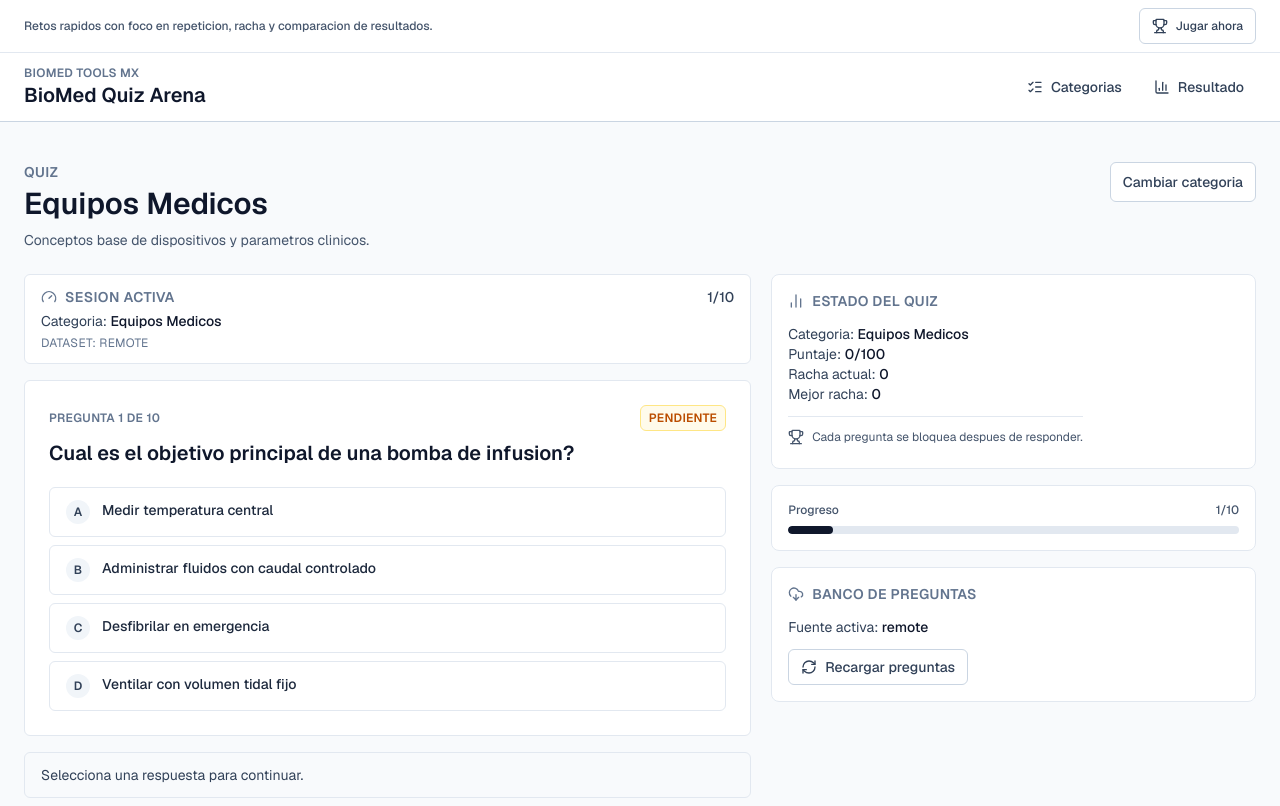
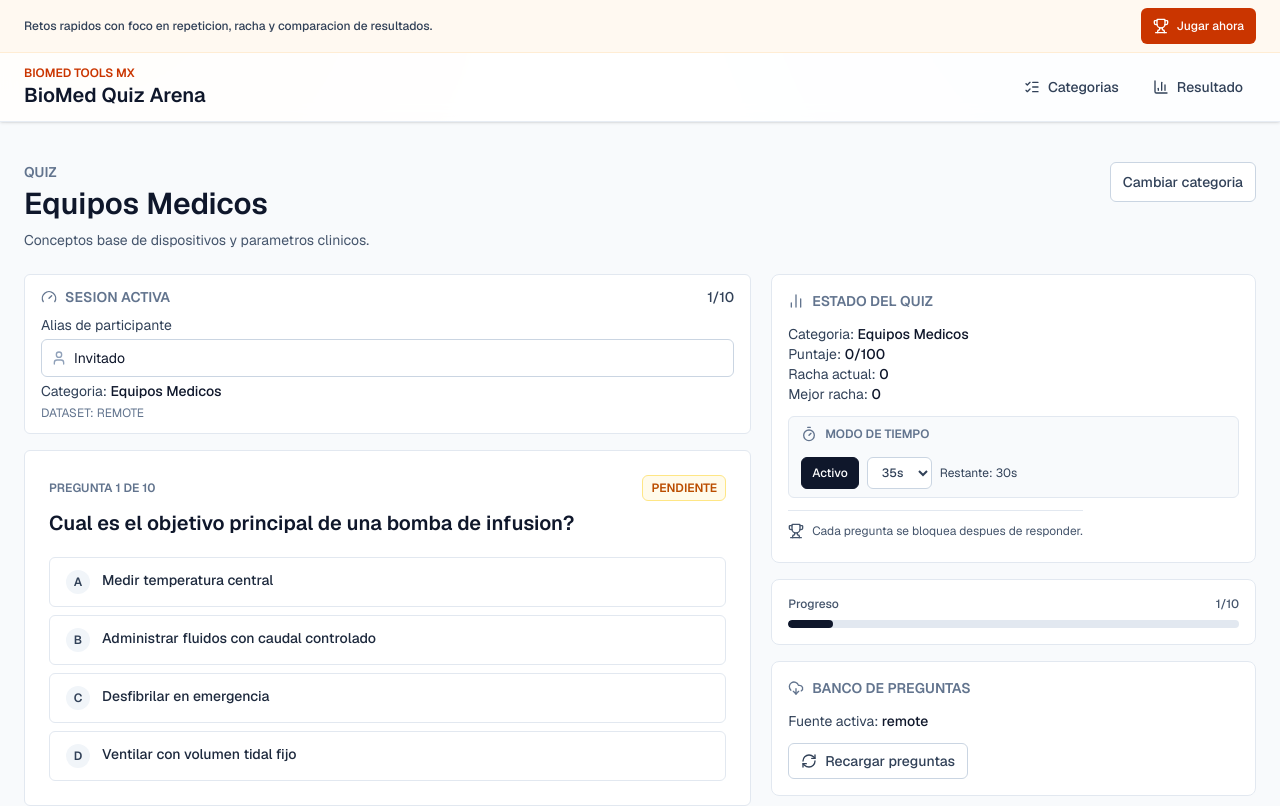
Before and after one commit to sircalch/biomed-quiz-arena, a Next.js app: page /quiz/equipos-medicos in a window 1280 px wide. Shown: the top 806 px of the page. Built offline with nearby package versions, Linux system fonts and the light colour scheme.

Commit message:
Improve UI polish and add timed mode and participant alias

```diff
--- a/app/globals.css
+++ b/app/globals.css
@@ -1,8 +1,8 @@
 @import "tailwindcss";
 
 :root {
-  --background: #f8fafc;
-  --foreground: #0f172a;
+  --background: #f7f8fc;
+  --foreground: #141b2d;
   --surface: #ffffff;
 }
 
@@ -15,7 +15,20 @@
 }
 
 body {
-  background: var(--background);
+  background:
+    radial-gradient(circle at 6% -8%, #ffedd5 0%, transparent 32%),
+    radial-gradient(circle at 94% -14%, #dbeafe 0%, transparent 34%),
+    radial-gradient(circle at 50% 118%, #dcfce7 0%, transparent 32%),
+    var(--background);
   color: var(--foreground);
   font-family: var(--font-geist-sans), Arial, Helvetica, sans-serif;
 }
+
+* {
+  letter-spacing: 0;
+}
+
+::selection {
+  background: #fed7aa;
+  color: #7c2d12;
+}
--- a/app/layout.tsx
+++ b/app/layout.tsx
@@ -30,23 +30,25 @@ export default function RootLayout({
       lang="es"
       className={`${geistSans.variable} ${geistMono.variable} h-full antialiased`}
     >
-      <body className="min-h-full flex flex-col bg-slate-50">
-        <header className="border-b border-slate-300 bg-white">
-          <div className="mx-auto flex w-full max-w-7xl items-center justify-between gap-3 border-b border-slate-200 px-4 py-2 md:px-6">
-            <p className="text-xs font-medium text-slate-600">
+      <body className="min-h-full flex flex-col">
+        <header className="sticky top-0 z-40 border-b border-slate-200/80 bg-white/90 shadow-sm backdrop-blur">
+          <div className="bg-orange-50/80">
+            <div className="mx-auto flex w-full max-w-7xl items-center justify-between gap-3 border-b border-orange-100 px-4 py-2 md:px-6">
+              <p className="text-xs font-medium text-slate-700">
               Retos rapidos con foco en repeticion, racha y comparacion de resultados.
               </p>
               <Link
                 href="/categories"
-              className="inline-flex min-h-9 items-center gap-2 rounded-md border border-slate-300 bg-white px-3 py-1.5 text-xs font-medium text-slate-700 transition hover:bg-slate-100"
+                className="inline-flex min-h-9 items-center gap-2 rounded-md bg-orange-700 px-3 py-1.5 text-xs font-medium text-white transition hover:bg-orange-600"
               >
                 <Trophy className="h-4 w-4" aria-hidden="true" />
                 Jugar ahora
               </Link>
             </div>
+          </div>
           <div className="mx-auto flex w-full max-w-7xl flex-wrap items-center justify-between gap-3 px-4 py-3 md:px-6">
             <div>
-              <p className="text-xs font-semibold uppercase tracking-wide text-slate-500">
+              <p className="text-xs font-semibold uppercase tracking-wide text-orange-700">
                 BioMed Tools MX
               </p>
               <Link href="/" className="text-xl font-semibold text-slate-900">
@@ -56,14 +58,14 @@ export default function RootLayout({
             <nav className="flex flex-wrap items-center gap-2 text-sm">
               <Link
                 href="/categories"
-                className="inline-flex min-h-10 items-center gap-2 rounded-md px-3 py-2 font-medium text-slate-700 hover:bg-slate-100"
+                className="inline-flex min-h-10 items-center gap-2 rounded-md border border-transparent px-3 py-2 font-medium text-slate-700 hover:border-orange-200 hover:bg-orange-50"
               >
                 <ListChecks className="h-4 w-4" aria-hidden="true" />
                 Categorias
               </Link>
               <Link
                 href="/result"
-                className="inline-flex min-h-10 items-center gap-2 rounded-md px-3 py-2 font-medium text-slate-700 hover:bg-slate-100"
+                className="inline-flex min-h-10 items-center gap-2 rounded-md border border-transparent px-3 py-2 font-medium text-slate-700 hover:border-orange-200 hover:bg-orange-50"
               >
                 <BarChart3 className="h-4 w-4" aria-hidden="true" />
                 Resultado
--- a/components/QuizRunner.tsx
+++ b/components/QuizRunner.tsx
@@ -6,7 +6,9 @@ import {
   CloudDownload,
   Gauge,
   RefreshCw,
+  Timer,
   Trophy,
+  User,
 } from "lucide-react";
 import { useRouter } from "next/navigation";
 import { useCallback, useEffect, useMemo, useState } from "react";
@@ -43,6 +45,10 @@ export function QuizRunner({ category, questions }: QuizRunnerProps) {
     "Selecciona una respuesta para continuar.",
   );
   const [feedbackTone, setFeedbackTone] = useState<FeedbackTone>("info");
+  const [timedMode, setTimedMode] = useState(true);
+  const [questionDuration, setQuestionDuration] = useState(35);
+  const [timeLeft, setTimeLeft] = useState(35);
+  const [participantAlias, setParticipantAlias] = useState("Invitado");
   const [sessionSyncStatus, setSessionSyncStatus] =
     useState<SessionSyncStatus>("idle");
   const [sessionStorage, setSessionStorage] = useState<"memory" | "supabase" | null>(
@@ -108,6 +114,43 @@ export function QuizRunner({ category, questions }: QuizRunnerProps) {
     return `${currentIndex + 1}/${totalQuestions}`;
   }, [currentIndex, totalQuestions]);
 
+  useEffect(() => {
+    const savedAlias = window.localStorage.getItem("biomed_quiz_participant_alias");
+    if (!savedAlias) {
+      return;
+    }
+    setParticipantAlias(savedAlias);
+  }, []);
+
+  useEffect(() => {
+    window.localStorage.setItem("biomed_quiz_participant_alias", participantAlias);
+  }, [participantAlias]);
+
+  useEffect(() => {
+    if (!timedMode || locked || !question) {
+      return;
+    }
+
+    setTimeLeft(questionDuration);
+    const timer = window.setInterval(() => {
+      setTimeLeft((prev) => {
+        if (prev <= 1) {
+          window.clearInterval(timer);
+          setLocked(true);
+          setCurrentStreak(0);
+          setFeedbackTone("warning");
+          setFeedbackMessage(
+            "Tiempo agotado. Revisa la explicacion y continua con la siguiente pregunta.",
+          );
+          return 0;
+        }
+        return prev - 1;
+      });
+    }, 1000);
+
+    return () => window.clearInterval(timer);
+  }, [timedMode, questionDuration, locked, question, currentIndex]);
+
   const handleSelect = (optionIndex: number) => {
     if (locked || !question) {
       return;
@@ -155,7 +198,7 @@ export function QuizRunner({ category, questions }: QuizRunnerProps) {
             id: crypto.randomUUID(),
             category: category.slug,
             categoryName: category.name,
-            participantAlias: "Invitado",
+            participantAlias: participantAlias.trim() || "Invitado",
             score: finalScore,
             total: totalQuestions * 10,
             correctCount: finalCorrectCount,
@@ -232,6 +275,22 @@ export function QuizRunner({ category, questions }: QuizRunnerProps) {
             </h2>
             <p className="text-sm font-medium text-slate-700">{progressLabel}</p>
           </div>
+          <label className="mt-2 block text-sm text-slate-700">
+            Alias de participante
+            <span className="relative mt-1 block">
+              <User
+                className="pointer-events-none absolute left-2.5 top-1/2 h-4 w-4 -translate-y-1/2 text-slate-400"
+                aria-hidden="true"
+              />
+              <input
+                value={participantAlias}
+                onChange={(event) => setParticipantAlias(event.target.value)}
+                maxLength={32}
+                placeholder="Nombre o alias"
+                className="w-full rounded-md border border-slate-300 bg-white py-2 pl-8 pr-3 text-sm text-slate-900"
+              />
+            </span>
+          </label>
           <p className="mt-1 text-sm text-slate-700">
             Categoria: <span className="font-medium text-slate-900">{category.name}</span>
           </p>
@@ -302,6 +361,39 @@ export function QuizRunner({ category, questions }: QuizRunnerProps) {
           <p className="text-sm text-slate-700">
             Mejor racha: <span className="font-medium text-slate-900">{bestStreak}</span>
           </p>
+          <div className="mt-3 rounded-md border border-slate-200 bg-slate-50 px-3 py-2">
+            <p className="inline-flex items-center gap-2 text-xs font-semibold uppercase tracking-wide text-slate-500">
+              <Timer className="h-4 w-4" aria-hidden="true" />
+              Modo de tiempo
+            </p>
+            <div className="mt-2 flex flex-wrap items-center gap-2">
+              <button
+                type="button"
+                aria-pressed={timedMode}
+                onClick={() => setTimedMode((prev) => !prev)}
+                className={`inline-flex min-h-8 items-center justify-center rounded-md border px-2.5 py-1 text-xs font-medium transition ${
+                  timedMode
+                    ? "border-slate-900 bg-slate-900 text-white"
+                    : "border-slate-300 bg-white text-slate-700 hover:bg-slate-100"
+                }`}
+              >
+                {timedMode ? "Activo" : "Sin limite"}
+              </button>
+              <select
+                value={questionDuration}
+                onChange={(event) => setQuestionDuration(Number(event.target.value))}
+                disabled={!timedMode}
+                className="min-h-8 rounded-md border border-slate-300 bg-white px-2.5 py-1 text-xs font-medium text-slate-700 disabled:cursor-not-allowed disabled:opacity-50"
+              >
+                <option value={20}>20s</option>
+                <option value={35}>35s</option>
+                <option value={50}>50s</option>
+              </select>
+              <p className="text-xs text-slate-700">
+                {timedMode ? `Restante: ${timeLeft}s` : "Tiempo libre"}
+              </p>
+            </div>
+          </div>
           <p className="mt-3 inline-flex items-center gap-2 border-t border-slate-200 pt-3 text-xs text-slate-600">
             <Trophy className="h-4 w-4" aria-hidden="true" />
             Cada pregunta se bloquea despues de responder.
```
Lines whose indentation alone changed are shown as unchanged.
